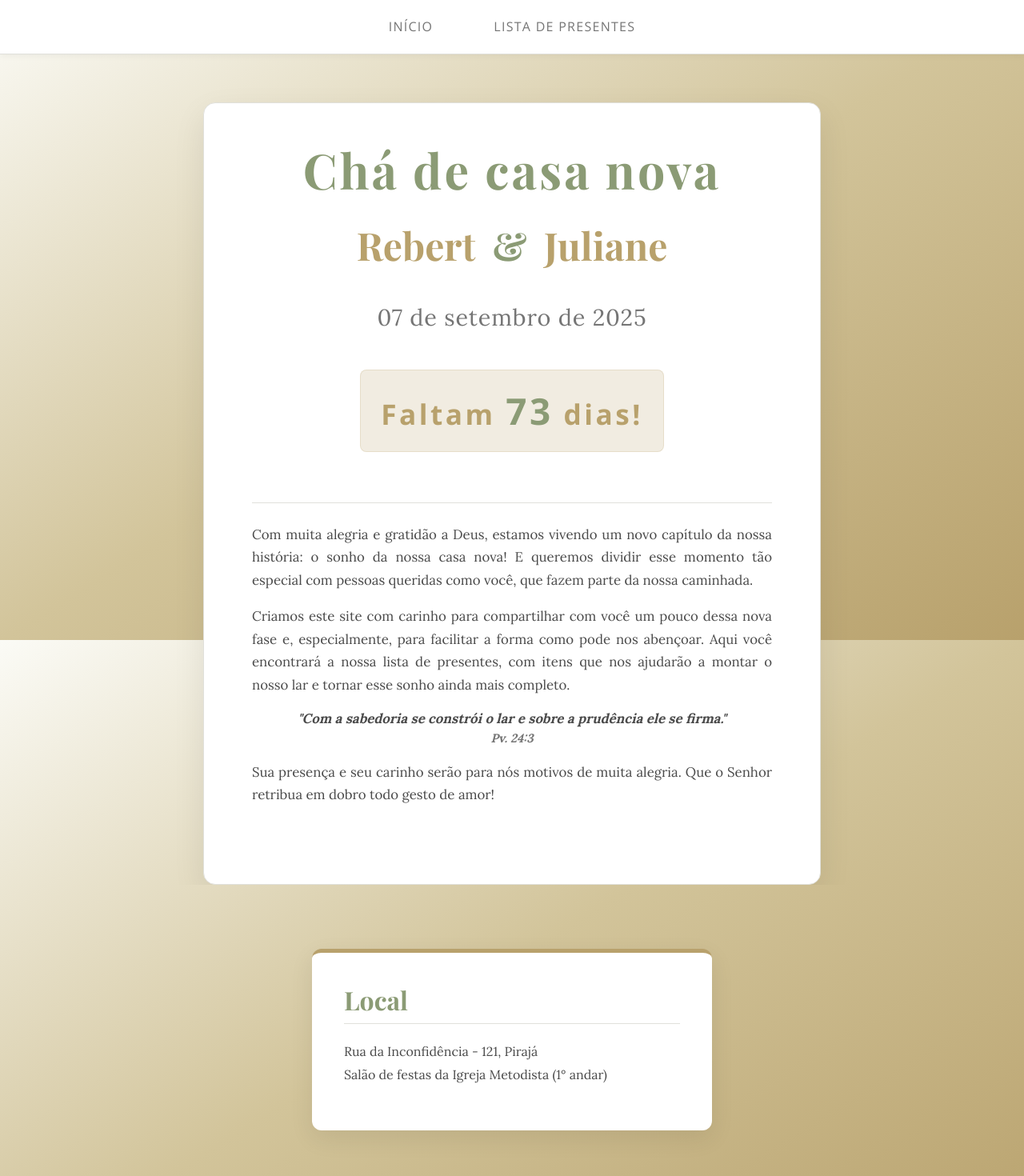
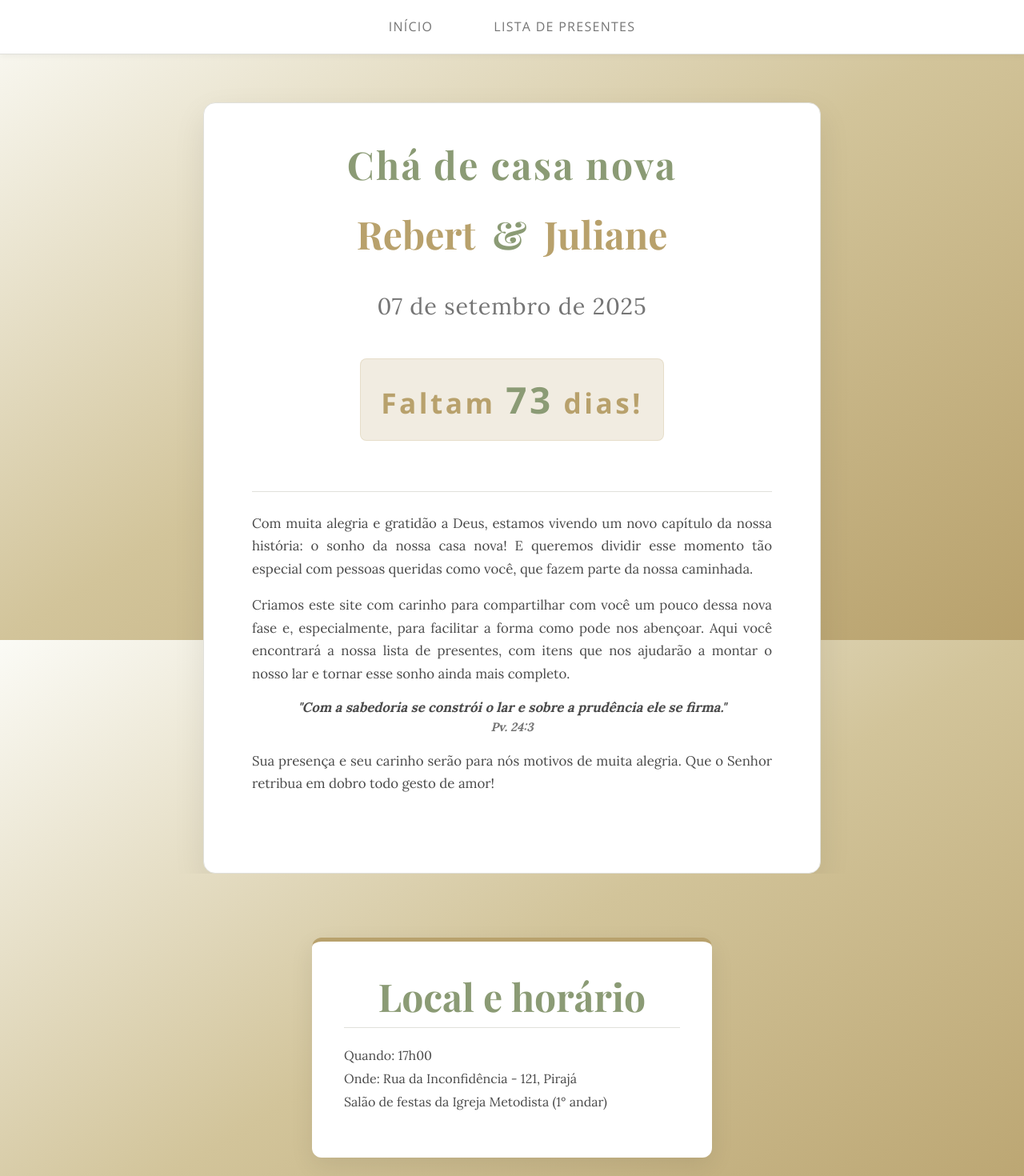
Before and after one commit to Rebert-Azevedo/SITE-CASAMENTO-Front, a React (Create React App) app: page / in a window 1280 px wide. Shown: the top 1470 px of the page at 80% size. Built offline with nearby package versions, Linux system fonts and the light colour scheme; no server answers.

Commit message:
Update Frontend 1.0.2

```diff
--- a/src/pages/Home/Home.js
+++ b/src/pages/Home/Home.js
@@ -17,9 +17,12 @@ function HomePage() {
             mensagem_boas_vindas_site: "Chá de casa nova",
             local_evento: (
               <>
-                Rua da Inconfidência - 121, Pirajá
+                Quando: 17h00
+                <br />
+                Onde: Rua da Inconfidência - 121, Pirajá
                 <br />
                 Salão de festas da Igreja Metodista (1° andar)
+
               </>
             ),
             link_Maps_evento: "URL_DO_Maps_DO_CHA_DE_CASA_NOVA",
@@ -98,7 +101,7 @@ function HomePage() {
 
       <div className={styles.eventInfoSection}>
         <div className={styles.eventInfoCard}>
-          <h3>Local</h3>
+          <h3>Local e horário</h3>
           <p>{config.local_evento}</p>
         </div>
       </div>
--- a/src/pages/Home/Home.module.css
+++ b/src/pages/Home/Home.module.css
@@ -37,7 +37,7 @@
 
 .heroTitle {
   font-family: "Playfair Display", serif;
-  font-size: 3.8em;
+  font-size: 3em;
   color: var(--color-primary-green);
   margin-bottom: 20px;
   letter-spacing: 0.05em;
@@ -168,8 +168,9 @@
 }
 
 .eventInfoCard h3 {
-  font-size: 2em;
+  font-size: 3em;
   color: var(--color-primary-green);
+  text-align: center;
   margin-top: 0;
   margin-bottom: 20px;
   padding-bottom: 10px;
```
